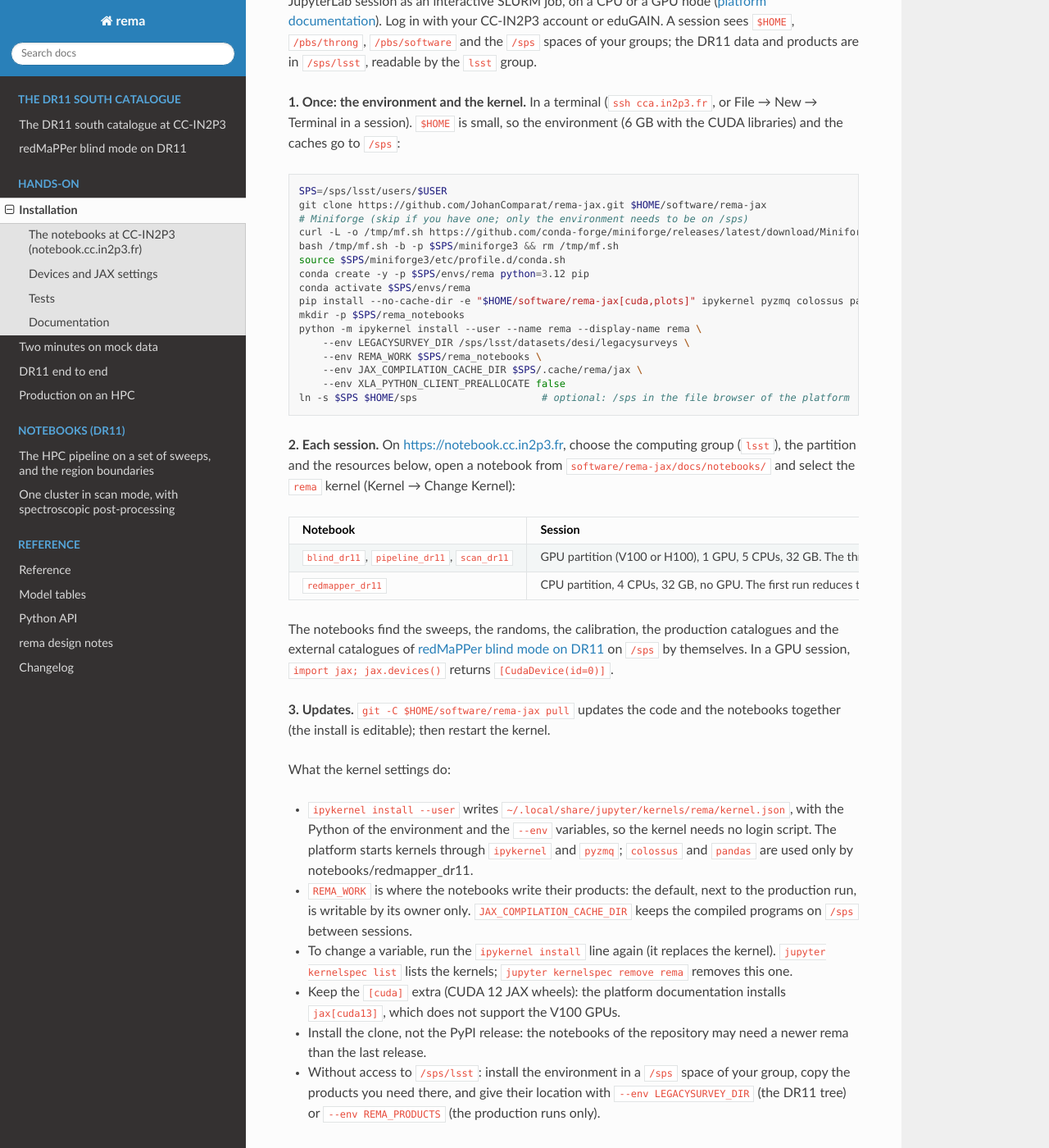
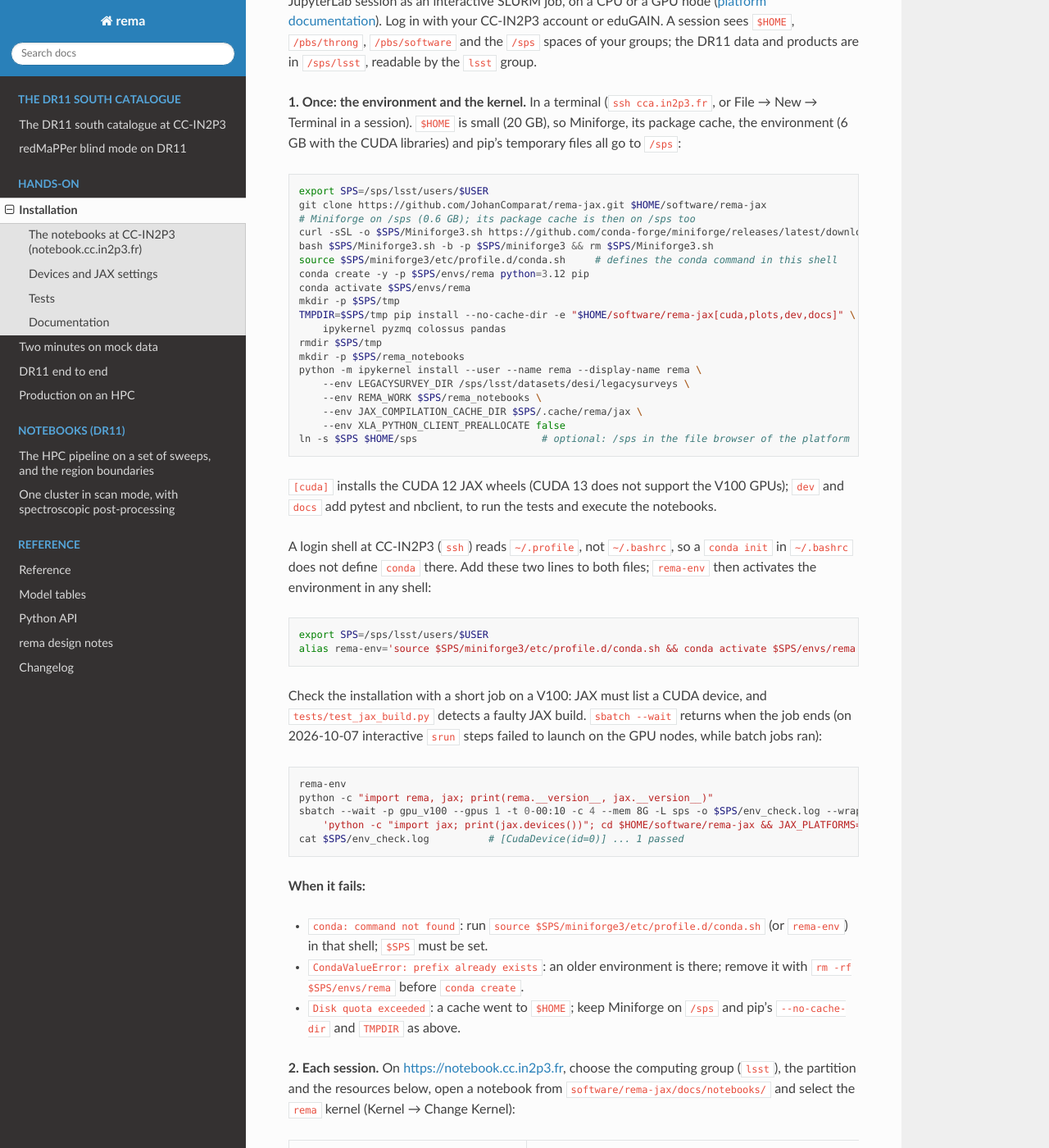
Before and after one commit to JohanComparat/rema-jax, a Sphinx documentation site: the page built from docs/install.rst, in a window 1280 px wide and 1400 px high, scrolled down 1143 px. Shown: the whole window at 82% size. Built offline with Sphinx 7.4.7 and the Read the Docs theme 3.1.0, drawn with Linux system fonts in a browser that asks for light colours; pages that are not in the unit, such as notebooks, are missing from menus.

Commit message:
Docs: the environment on /sps at CC-IN2P3, as installed and checked on 2026-10-07
Miniforge, its package cache, the environment and pip's temporary files all on /sps; SPS is
exported; login shells read ~/.profile, not ~/.bashrc, so the rema-env alias goes in both; the
check runs as a batch job (sbatch --wait), because interactive srun steps failed to launch on the
GPU nodes; and the errors met (conda: command not found, prefix already exists, disk quota).

```diff
--- a/docs/install.rst
+++ b/docs/install.rst
@@ -52,20 +52,23 @@ with your CC-IN2P3 account or eduGAIN. A session sees ``$HOME``, ``/pbs/throng``
 ``/sps/lsst``, readable by the ``lsst`` group.
 
 **1. Once: the environment and the kernel.** In a terminal (``ssh cca.in2p3.fr``, or File → New →
-Terminal in a session). ``$HOME`` is small, so the environment (6 GB with the CUDA libraries) and
-the caches go to ``/sps``:
+Terminal in a session). ``$HOME`` is small (20 GB), so Miniforge, its package cache, the
+environment (6 GB with the CUDA libraries) and pip's temporary files all go to ``/sps``:
 
 .. code-block:: bash
 
-   SPS=/sps/lsst/users/$USER
+   export SPS=/sps/lsst/users/$USER
    git clone https://github.com/JohanComparat/rema-jax.git $HOME/software/rema-jax
-   # Miniforge (skip if you have one; only the environment needs to be on /sps)
-   curl -L -o /tmp/mf.sh https://github.com/conda-forge/miniforge/releases/latest/download/Miniforge3-Linux-x86_64.sh
-   bash /tmp/mf.sh -b -p $SPS/miniforge3 && rm /tmp/mf.sh
-   source $SPS/miniforge3/etc/profile.d/conda.sh
+   # Miniforge on /sps (0.6 GB); its package cache is then on /sps too
+   curl -sSL -o $SPS/Miniforge3.sh https://github.com/conda-forge/miniforge/releases/latest/download/Miniforge3-Linux-x86_64.sh
+   bash $SPS/Miniforge3.sh -b -p $SPS/miniforge3 && rm $SPS/Miniforge3.sh
+   source $SPS/miniforge3/etc/profile.d/conda.sh     # defines the conda command in this shell
    conda create -y -p $SPS/envs/rema python=3.12 pip
    conda activate $SPS/envs/rema
-   pip install --no-cache-dir -e "$HOME/software/rema-jax[cuda,plots]" ipykernel pyzmq colossus pandas
+   mkdir -p $SPS/tmp
+   TMPDIR=$SPS/tmp pip install --no-cache-dir -e "$HOME/software/rema-jax[cuda,plots,dev,docs]" \
+       ipykernel pyzmq colossus pandas
+   rmdir $SPS/tmp
    mkdir -p $SPS/rema_notebooks
    python -m ipykernel install --user --name rema --display-name rema \
        --env LEGACYSURVEY_DIR /sps/lsst/datasets/desi/legacysurveys \
@@ -73,6 +76,40 @@ the caches go to ``/sps``:
        --env JAX_COMPILATION_CACHE_DIR $SPS/.cache/rema/jax \
        --env XLA_PYTHON_CLIENT_PREALLOCATE false
    ln -s $SPS $HOME/sps                     # optional: /sps in the file browser of the platform
+
+``[cuda]`` installs the CUDA 12 JAX wheels (CUDA 13 does not support the V100 GPUs); ``dev`` and
+``docs`` add pytest and nbclient, to run the tests and execute the notebooks.
+
+A login shell at CC-IN2P3 (``ssh``) reads ``~/.profile``, not ``~/.bashrc``, so a ``conda init``
+in ``~/.bashrc`` does not define ``conda`` there. Add these two lines to both files; ``rema-env``
+then activates the environment in any shell:
+
+.. code-block:: bash
+
+   export SPS=/sps/lsst/users/$USER
+   alias rema-env='source $SPS/miniforge3/etc/profile.d/conda.sh && conda activate $SPS/envs/rema'
+
+Check the installation with a short job on a V100: JAX must list a CUDA device, and
+``tests/test_jax_build.py`` detects a faulty JAX build. ``sbatch --wait`` returns when the job
+ends (on 2026-10-07 interactive ``srun`` steps failed to launch on the GPU nodes, while batch
+jobs ran):
+
+.. code-block:: bash
+
+   rema-env
+   python -c "import rema, jax; print(rema.__version__, jax.__version__)"
+   sbatch --wait -p gpu_v100 --gpus 1 -t 0-00:10 -c 4 --mem 8G -L sps -o $SPS/env_check.log --wrap \
+       'python -c "import jax; print(jax.devices())"; cd $HOME/software/rema-jax && JAX_PLATFORMS=cpu python -m pytest -q tests/test_jax_build.py'
+   cat $SPS/env_check.log          # [CudaDevice(id=0)] ... 1 passed
+
+**When it fails:**
+
+- ``conda: command not found``: run ``source $SPS/miniforge3/etc/profile.d/conda.sh`` (or
+  ``rema-env``) in that shell; ``$SPS`` must be set.
+- ``CondaValueError: prefix already exists``: an older environment is there; remove it with
+  ``rm -rf $SPS/envs/rema`` before ``conda create``.
+- ``Disk quota exceeded``: a cache went to ``$HOME``; keep Miniforge on ``/sps`` and pip's
+  ``--no-cache-dir`` and ``TMPDIR`` as above.
 
 **2. Each session.** On https://notebook.cc.in2p3.fr, choose the computing group (``lsst``), the
 partition and the resources below, open a notebook from ``software/rema-jax/docs/notebooks/``
```
Also changed, not shown: docs/ccin2p3.rst (+4 -8 lines).
